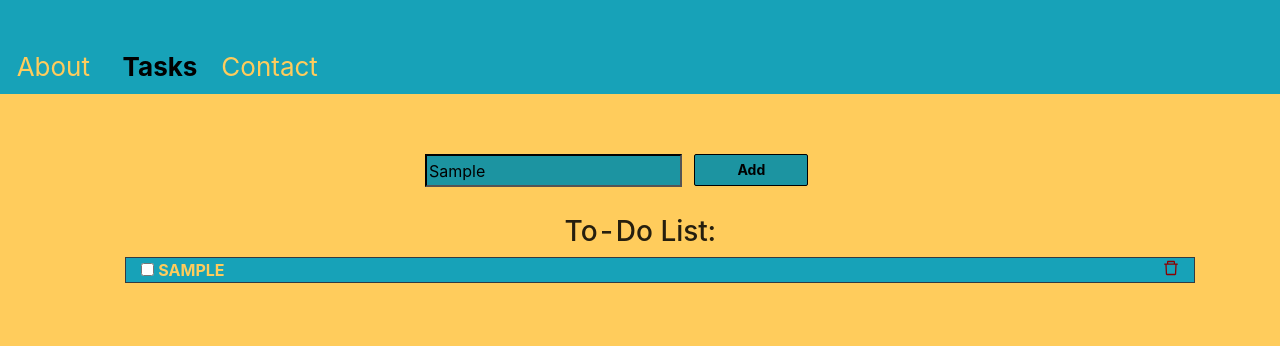
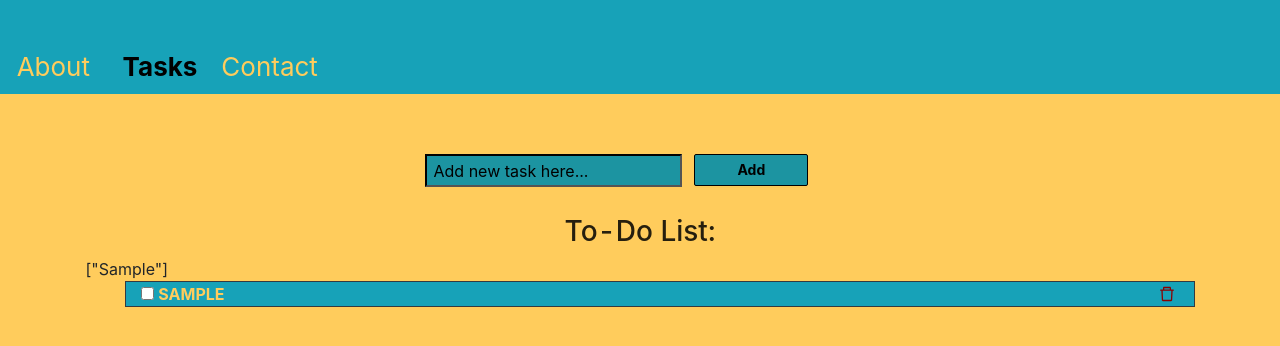
Before and after one commit to francespinosa6/Task-Management-Web-App, a React (Create React App) app: page /tasks in a window 1280 px wide. Both pictures are taken after typing "Sample" into the empty fields and a click on the button "Add". Shown: the top 346 px of the page. Built offline with nearby package versions, Linux system fonts and the light colour scheme.

Commit message:
Input clears up after every entry, can add to list pressing enter and doesnt add to list if input is empty

```diff
--- a/src/task.js
+++ b/src/task.js
@@ -15,8 +15,20 @@ function Task(props) {
         //console.log(inTask);
     }
 
-    const addTask = () => {
+    const addTask = async () => {
+        if (inTask.length > 0) {
             setList([...list, inTask]);
+            setInTask('');
+        }
+    }
+
+    const onEnterPress = async (ev) => {
+        if (ev.key === 'Enter') {
+            if (inTask.length > 0) {
+                setList([...list, inTask]);
+                setInTask('');
+            }
+        }
     }
 
     return (
@@ -25,7 +37,7 @@ function Task(props) {
             <div>
                 <div className={"col-xs-12 d-flex justify-content-center"}>
                     <div>
-                        <input type={'text'} style={{ padding: '2.5px', cursor: 'pointer', color: 'black', backgroundColor: '#1c94a1', borderColor: 'black' }} onChange={inputTask} placeholder={' Add a new task here!'} className={'d-inline'}></input>
+                        <input type={'text'} value={inTask} placeholder={' Add new task here...'} onKeyDown={onEnterPress} style={{ padding: '2.5px', cursor: 'pointer', color: 'black', backgroundColor: '#1c94a1', borderColor: 'black' }} onChange={inputTask} className={'d-inline'}></input>
                     </div>
                 &nbsp; &nbsp;
                     <div>
@@ -36,14 +48,15 @@ function Task(props) {
             </div>
 
             <div className={'container justify-content-center'}>
-                <h3 style={{ textAlign: 'center', paddingTop: '1em'}}>To-Do List:</h3>
+                <h3 style={{ textAlign: 'center', paddingTop: '1em' }}>To-Do List:</h3>
+                {JSON.stringify(list)}
                 <ul>
                     {list.map((item, index) => {
                         return (
                             <li className={' container bg-info border border-dark text-uppercase'} style={{ listStyleType: 'none', color: '#ffcc5c', fontWeight: 'bold', fontSize: 'medium' }} key={index} >
                                 <input type={'checkbox'} style={{ cursor: 'pointer' }}></input>
                                     &nbsp;
-                                    { item} < DeleteOutlined className={'float-right'} style={{ color: 'darkred', paddingTop: '2px' }} />
+                                { item} < DeleteOutlined className={'float-right p-1'} style={{ color: 'darkred' }} />
                             </li>
                         )
                     })}
```
Lines whose indentation alone changed are shown as unchanged.
